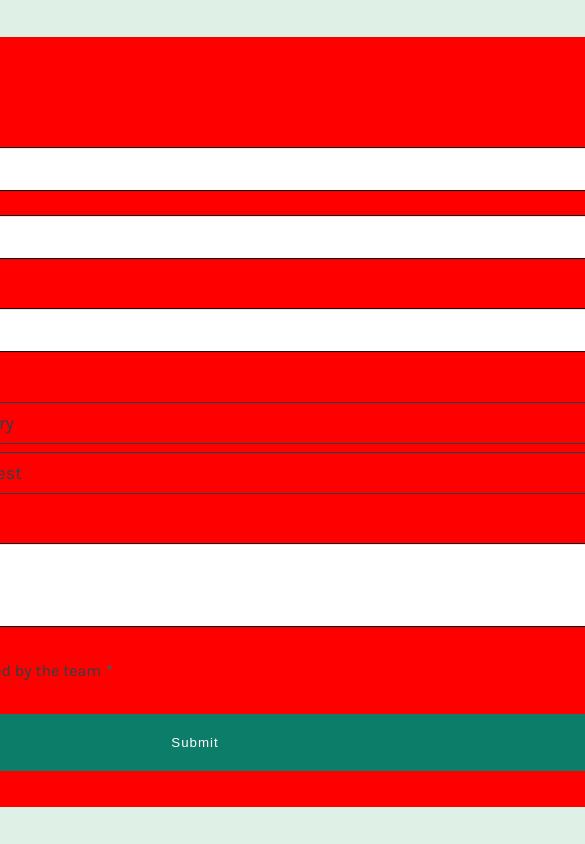
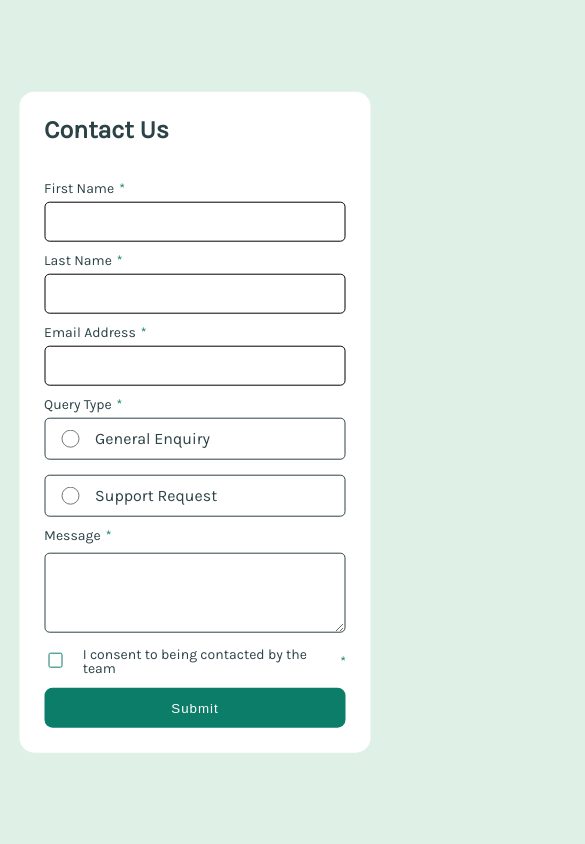
Before and after one commit to If-you-give-up-then-it-all-ends-here/code-challenge2, a plain HTML site: page index.html in a window 390 px wide. Shown: the top 844 px of the page, 585 px wide, since content can reach past the window. Drawn offline with Linux system fonts and the light colour scheme; a web font is replaced by a local one.

Commit message:
html&css

```diff
--- a/css/base_sp.css
+++ b/css/base_sp.css
@@ -5,7 +5,33 @@
         display: block;
     }
     .section {
-        background-color: #ff0000;
+        width: 90%;
     }
+    h1 {
+        margin-bottom: 40px;
+    }
+    .section__inner--space, .sp_section__inner--space {
+        margin-top: 4%;
+    }
+    input, .general_Enquiry-wrap {
+        margin-top: 2%;
+    }
+    .support_request-wrap {
+        margin-top: 15px;
+    }
+    .section__inner {
+        padding: 5%;
+    }
+}
 
+@media screen and (max-width: 500px) {
+    .body {
+        font-size: 14px;
+    }
+    .general_Enquiry-wrap, .support_request-wrap {
+        font-size: 16px;
+    }
+    .section__inner {
+        padding: 7%;
+    }
 }
--- a/css/index.css
+++ b/css/index.css
@@ -10,20 +10,19 @@
     overflow-x: hidden;
     background-color: var(--primary-color-background);
     font-family: "Karla", serif;
-    position: absolute;
-    top: 50%;
-    left: 50%;
-    transform: translate(-50%, -50%);
     font-size: 16px;
     color: var(--primary-color-text);
-    width: 900px;
-    max-width: 900px;
+    width: 100vw;
 }
 .section {
     background-color: #fff;
     width: 900px;
     margin: 0 auto;
     border-radius: 15px;
+    position: fixed;
+    top: 50%;
+    left: 50%;
+    transform: translate(-50%, -50%);
 }
 h1 {
     font-size: 25px;
@@ -45,10 +44,15 @@ label {
     display: block;
 }
 input {
-    width: 99%;
+    width: 100%;
     border: solid 1px;
     border-radius: 5px;
-    margin-top: 1%;
+    margin-top: 10px;
+}
+input:focus,
+textarea:focus {
+    border: none;
+    outline: solid 1px var(--primary-color-green);
 }
 .asterisk {
     color: var(--primary-color-green);
@@ -59,12 +63,14 @@ input {
 }
 .first_name, .last_name, .email {
     height: 40px;
+    padding: 10px;
+    box-sizing: border-box;
 }
 .general_Enquiry-wrap, .support_request-wrap {
     border: solid 1px var(--primary-color-text);
     flex: 1;
     border-radius: 5px;
-    margin-top: 1%;
+    margin-top: 10px;
     height: 40px;
     align-items: center;
     display: flex;
@@ -80,8 +86,17 @@ input[type="radio"]:checked {
 .general_Enquiry, .support_request {
     width: 10%;
 }
+.general_Enquiry:focus, .support_request:focus {
+    outline: none;
+}
 .message {
     height: 80px;
+    width: 100%;
+    border: solid 1px var(--primary-color-text);
+    border-radius: 5px;
+    margin-top: 10px;
+    padding: 10px;
+    box-sizing: border-box;
 }
 .checkboxItem {
     display: flex;
@@ -103,6 +118,8 @@ input[type="radio"]:checked {
     border: 1px solid var(--primary-color-green);
     border-radius: 2px;
     cursor: pointer;
+    margin-right: 20px;
+    margin-top: 0px;
 }
 
 .checkbox:checked {
@@ -126,7 +143,7 @@ input[type="radio"]:checked {
     color: #fff;
     width: 100%;
     text-align: center;
-    padding: 2.5%;
+    height: 40px;
     border: none;
     border-radius: 8px;
     letter-spacing: 1px;
--- a/index.html
+++ b/index.html
@@ -2,6 +2,7 @@
 <html lang="en">
 <head>
   <meta charset="UTF-8">
+  <meta name="viewport" content="width=device-width, initial-scale=1.0">
 
   <link rel="shortcut icon" href="assets/images/favicon-32x32.png">
   <link rel="stylesheet" href="css/reset.css">
@@ -14,40 +15,36 @@
 
   <title>Frontend Mentor | Contact form</title>
 
-  <!-- <style>
-    .attribution { font-size: 11px; text-align: center; }
-    .attribution a { color: hsl(228, 45%, 44%); }
-  </style> -->
 </head>
 <body class="body">
   <section class="section">
     <div class="section__inner">
       <h1>Contact Us</h1>
       <div class="flex section__inner--space">
-        <div class="first_name-wrap">
+        <div class="first_name-wrap sp_section__inner--space">
           <label>First Name<span class="asterisk">*</span></label>
           <input type="text" name="first_name" autocomplete="given-name" id="first_name" class="first_name">
         </div>
-        <div class="last_name-wrap">
+        <div class="last_name-wrap sp_section__inner--space">
           <label>Last Name<span class="asterisk">*</span></label>
           <input type="text" name="last_name" autocomplete="family-name" id="last_name" class="last_name">
         </div>
-        </div>
+      </div>
       <label class="section__inner--space">Email Address<span class="asterisk">*</span></label>
       <input type="text" name="email" autocomplete="email" id="email" class="email">
 
       <label class="section__inner--space">Query Type<span class="asterisk">*</span></label>
       <div class="flex">
-        <div class="general_Enquiry-wrap"><input type="radio" name="general_Enquiry" id="general_Enquiry" class="general_Enquiry">General Enquiry</div>
-        <div class="support_request-wrap"><input type="radio" name="support_request" id="support_request" class="support_request">Support Request</div>
+        <div class="general_Enquiry-wrap"><input type="radio" name="query-type" id="general_Enquiry" class="general_Enquiry">General Enquiry</div>
+        <div class="support_request-wrap"><input type="radio" name="query-type" id="support_request" class="support_request">Support Request</div>
       </div>
 
       <label class="section__inner--space">Message<span class="asterisk">*</span></label>
-      <input type="text" name="message" autocomplete="off" id="message" class="message">
+      <textarea  type="text" name="message" autocomplete="off" id="message" class="message"></textarea>
 
       <!-- <label class="section__inner--largespace"><input type="radio" name="" value="">I consent to being contacted by the team</label> -->
       <label class="checkboxItem section__inner--largespace">
-        <input type="checkbox" name="checkbox" value="I consent to being contacted by the team" class="checkbox" checked />
+        <input type="checkbox" name="checkbox" value="I consent to being contacted by the team" class="checkbox">
         I consent to being contacted by the team<span class="asterisk">*</span>
       </label>
 
```
